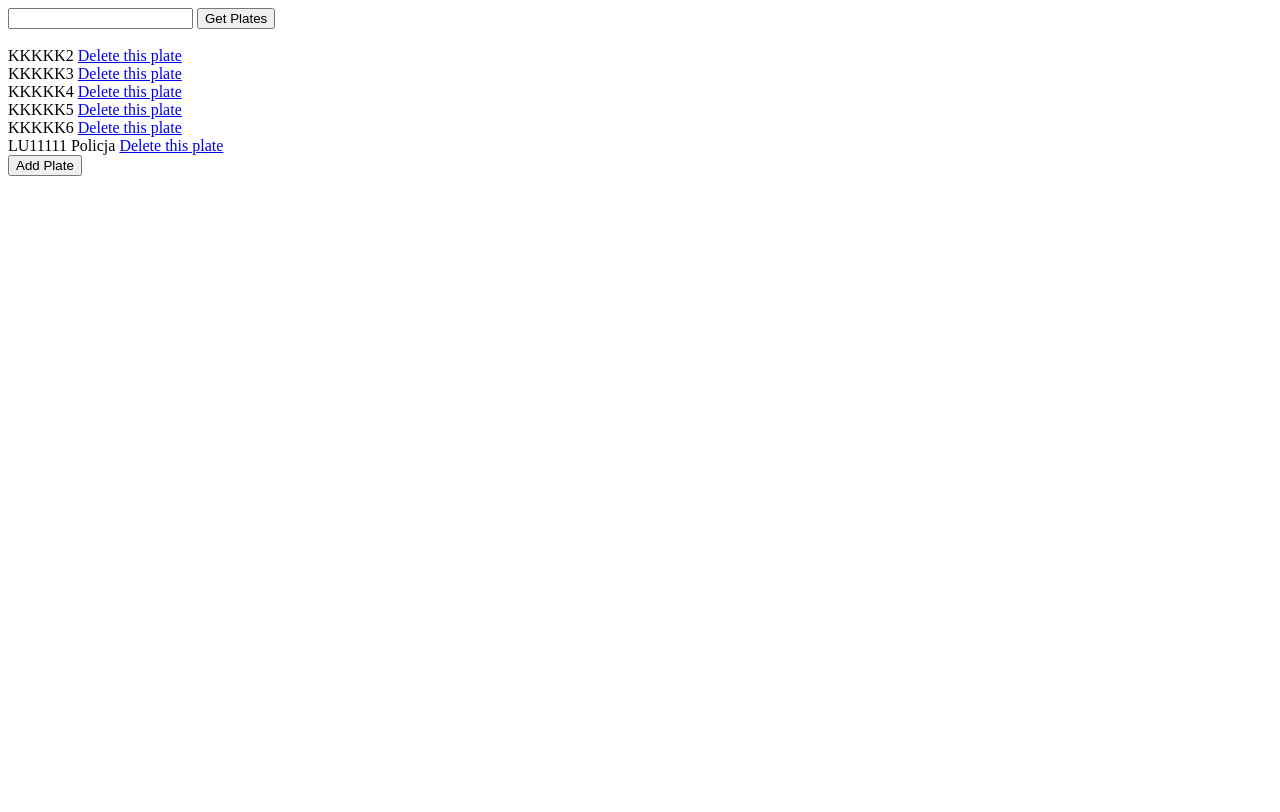
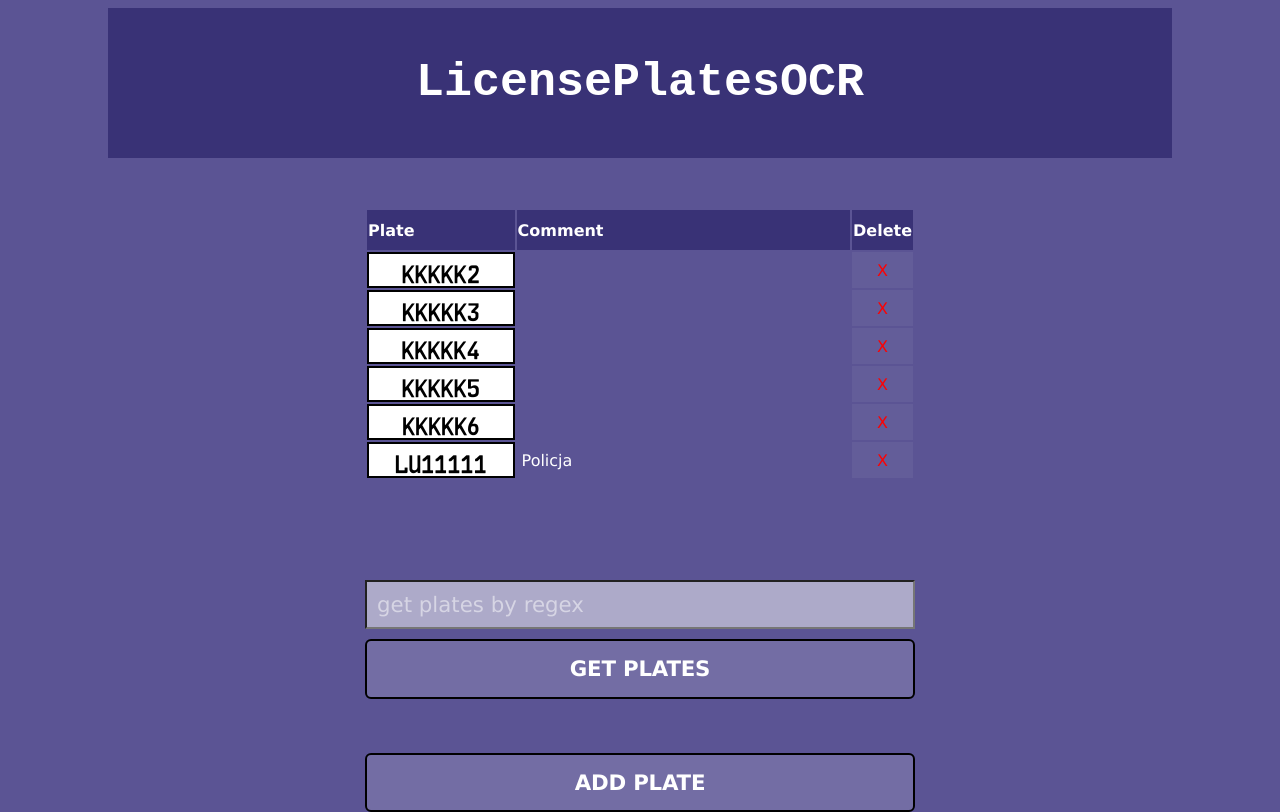
Before and after one commit to Rafixese/LicensePlatesOCRBackend, a Flask app: page /license_management in a window 1280 px wide. Before the commit the page ends 176 px from the top, so only its background shows below. Run offline with Flask 2, Linux system fonts and the light colour scheme; a user stored in the database is signed in; data comes from the database, SQL or seed files in the repository; both versions use the stored data as it was after the commit.

Commit message:
czaderski front

```diff
--- a/app.py
+++ b/app.py
@@ -162,7 +162,7 @@ def delete_plate(plate_nb):
 
     delete_license_plate_from_db(plate_nb=plate_nb, db=db, LicensePlate=LicensePlate)
 
-    return render_template("delete_plate.html")
+    return redirect(url_for("license_management"))
 
 
 @app.route('/add_plate', methods=["POST", "GET"])
--- a/src/templates/license_management.html
+++ b/src/templates/license_management.html
@@ -1,16 +1,37 @@
-<!DOCTYPE html>
+<head>
+    <title>LicensePlatesOCR - Management</title>
+    <link rel="stylesheet" type="text/css" href="{{ url_for('static',filename='style.css') }}">
+</head>
 
 <body>
-    <form method="POST">
-        <input type="text" name="regex_search">
-        <button type="submit">Get Plates</button>
-    </form>
-    <br>
+    <div class="content">
 
-    {% for plate in plates %}
-    {{ plate.plate_nb }} {{ plate.comment }}  <a href="{{ url_for('delete_plate', plate_nb=plate.plate_nb) }}"> Delete this plate </a>
-    <br>
-    {% endfor %}
-    <a href="{{ url_for('add_plate') }}"><button name="add_plate">Add Plate</button></a>
+        <div class="header"><a href="{{ url_for('index') }}">LicensePlatesOCR</a></div>
+
+        <div class="management-box">
+
+            <table class="plate-table">
+                <tr>
+                    <th class="plate-header">Plate</th>
+                    <th class="comment-header">Comment</th>
+                    <th class="delete-header">Delete</th>
+                </tr>
+            {% for plate in plates %}
+                <tr>
+                    <td class="plate">{{ plate.plate_nb }}</td>
+                    <td class="comment">{{ plate.comment }}</td>
+                    <td class="delete"><a href="{{ url_for('delete_plate', plate_nb=plate.plate_nb) }}">X</a></td>
+                </tr>
+            {% endfor %}
+            </table>
+
+            <form method="POST">
+                <div class="field"><input type="text" name="regex_search" placeholder="get plates by regex"></div>
+                <button type="submit" class="button-80">GET PLATES</button>
+            </form>
+            <br>
+
+            <a href="{{ url_for('add_plate') }}"><button name="add_plate" class="button-80">ADD PLATE</button></a>
+        </div>
+    </div>
 </body>
-</html>
--- /dev/null
+++ b/static/style.css
@@ -0,0 +1,230 @@
+/* Fonts */
+@font-face {
+  font-family: FE-Font;
+  src: url("FE-FONT.TTF");
+}
+
+body{
+  font-family: Verdana, sans-serif;
+  font-size: 20;
+  background-color: #5B5494;
+}
+
+.content{
+  margin-left: 100px;
+  margin-right: 100px;
+  height: 100%;
+}
+
+/* Header */
+.header{
+  font-family: Courier New, sans-serif;
+  width: 100%;
+  background-color: #393276;
+  height: 150px;
+  line-height: 150px;
+  text-align: center;
+  font-size: 35pt;
+  color: white;
+  font-weight: bold;
+}
+
+.header a{
+  color: white;
+  text-decoration: none;
+}
+
+
+/* Login */
+.login-box{
+  text-align: center;
+  margin-top: 200px;
+}
+
+.login-box input{
+  width: 550px;
+  margin-bottom: 10px;
+}
+
+.login-box button{
+  width: 550px;
+}
+
+.siema{
+  color: white;
+}
+
+/* Home */
+.home-box{
+  text-align: center;
+  margin-top: 200px;
+}
+
+.home-box input{
+  width: 550px;
+  margin-bottom: 30px;
+}
+
+.home-box button{
+  width: 550px;
+  margin-top: 10px;
+}
+
+/* Management */
+.management-box{
+  text-align: center;
+  margin-top: 50px;
+}
+
+.management-box input{
+  width: 550px;
+  margin-top: 100px;
+}
+
+.management-box button{
+  width: 550px;
+  margin-top: 10px;
+}
+
+.management-box table{
+  text-align: center;
+  width: 550px;
+  margin-left: auto;
+  margin-right: auto;
+}
+
+.plate{
+  border: 2px solid black;
+  background-color: white;
+  font-family: FE-Font;
+  font-size: 15pt;
+  height: 30px;
+  line-height: 30px;
+  width: 150px;
+}
+
+.plate-table th{
+  background-color: #393276;
+  height: 40px;
+  text-align: left;
+  color: white;
+}
+
+.comment{
+  width: 365px;
+  text-align: left;
+  color: white;
+  padding: 5px;
+}
+
+.delete{
+  width: 35px;
+  background: rgba(255, 255, 255, 0.05);
+}
+
+.delete a{
+  text-decoration: none;
+  color: red;
+}
+
+.plate-header{
+  width: 150px;
+}
+
+.comment-header{
+  width: 365px;
+}
+
+.delete-header{
+  width: 35px;
+}
+
+/* Add plate */
+.addplate-box{
+  text-align: center;
+  margin-top: 200px;
+}
+
+.addplate-box input{
+  width: 550px;
+  margin-bottom: 10px;
+}
+
+.addplate-box button{
+  width: 550px;
+  margin-top: 10px;
+}
+
+
+
+.field input{
+  font-family: Verdana;
+  background: rgba(255, 255, 255, 0.5);
+  font-size: 16pt;
+  padding: 10px;
+}
+
+::placeholder{
+  color: rgba(255, 255, 255, 0.5);
+}
+
+
+/* Buttons */
+.button-80 {
+  background: rgba(255, 255, 255, 0.15);
+  border-radius: .375rem;
+  border-style: solid;
+  border-width: .125rem;
+  box-sizing: border-box;
+  color: white;
+  cursor: pointer;
+  display: inline-block;
+  font-family: Verdana,sans-serif;
+  font-size: 16pt;
+  font-weight: 700;
+  letter-spacing: -.01em;
+  line-height: 1.3;
+  padding: .875rem 1.125rem;
+  position: relative;
+  text-align: center;
+  text-decoration: none;
+  transform: translateZ(0) scale(1);
+  transition: transform .2s;
+  user-select: none;
+  -webkit-user-select: none;
+  touch-action: manipulation;
+}
+
+.button-80:not(:disabled):hover {
+  transform: scale(1.05);
+}
+
+.button-80:not(:disabled):hover:active {
+  transform: scale(1.05) translateY(.125rem);
+}
+
+.button-80:focus {
+  outline: 0 solid transparent;
+}
+
+.button-80:focus:before {
+  content: "";
+  left: calc(-1*.375rem);
+  pointer-events: none;
+  position: absolute;
+  top: calc(-1*.375rem);
+  transition: border-radius;
+  user-select: none;
+}
+
+.button-80:focus:not(:focus-visible) {
+  outline: 0 solid transparent;
+}
+
+.button-80:focus:not(:focus-visible):before {
+  border-width: 0;
+}
+
+.button-80:not(:disabled):active {
+  transform: translateY(.125rem);
+}
```
Also changed, not shown: src/templates/add_plate.html (+22 -7 lines), src/templates/delete_plate.html (deleted, +0 -9 lines), src/templates/home.html (+33 -8 lines), src/templates/login.html (+20 -12 lines), src/templates/register.html (+18 -5 lines), database.db, static/FE-FONT.TTF (added).
